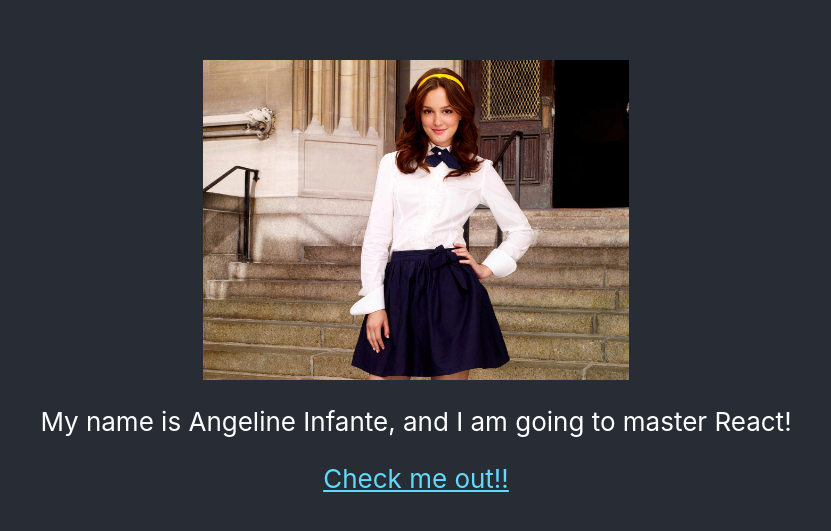
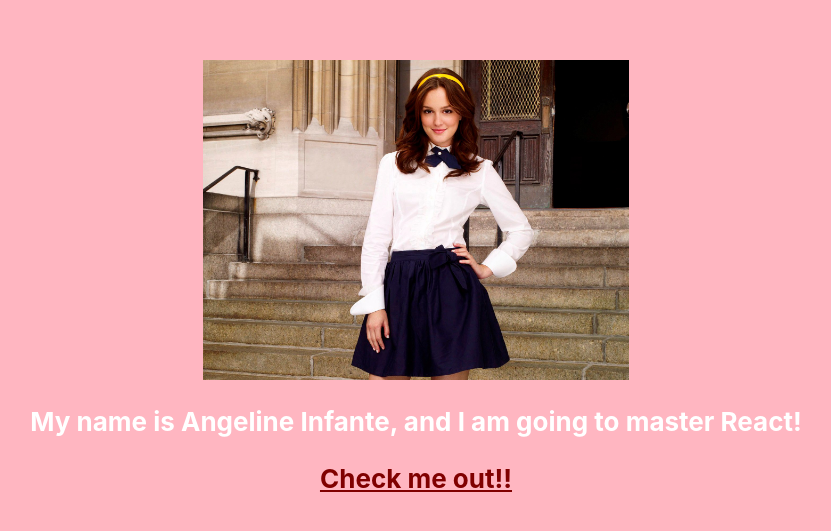
Before and after one commit to Ainfante12/ainfante12.github.io, a React (Create React App) app: page / in a window 1280 px wide. Shown: the part 123-654 px from the top of the page, without its empty margins (224-1055 px from the left). Built offline with nearby package versions, Linux system fonts and the light colour scheme.

Commit message:
changed colors to app

```diff
--- a/src/App.css
+++ b/src/App.css
@@ -14,7 +14,7 @@
 }
 
 .App-header {
-  background-color: #282c34;
+  background-color: #FFB6C1;
   min-height: 100vh;
   display: flex;
   flex-direction: column;
@@ -22,10 +22,11 @@
   justify-content: center;
   font-size: calc(10px + 2vmin);
   color: white;
+  font-weight: bold;
 }
 
 .Github-link {
-  color: #61dafb;
+  color:#800000;
 }
 
 /* @keyframes App-logo-spin {
--- a/src/App.js
+++ b/src/App.js
@@ -1,12 +1,14 @@
 import React from 'react';
 import logo from './blair.jpeg';
 import './App.css';
+import Link from 'next/link';
 
 function App() {
   return (
     <div className="App">
       <header className="App-header">
-        <img src={logo} className="App-logo" alt="personal picture" />
+
+    <img src={logo} className="App-logo" alt="personal picture" />
         <p>
           My name is Angeline Infante, and I am going to master React!
         </p>
```
